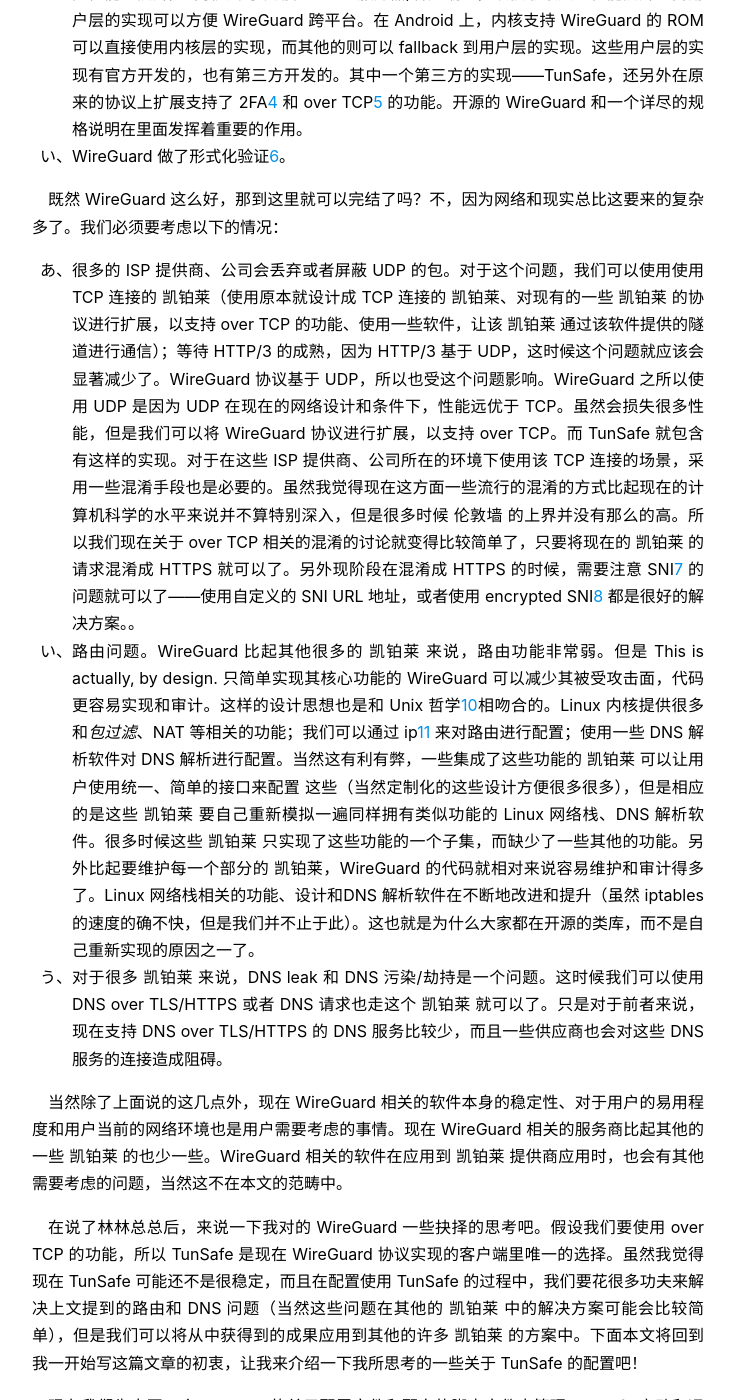
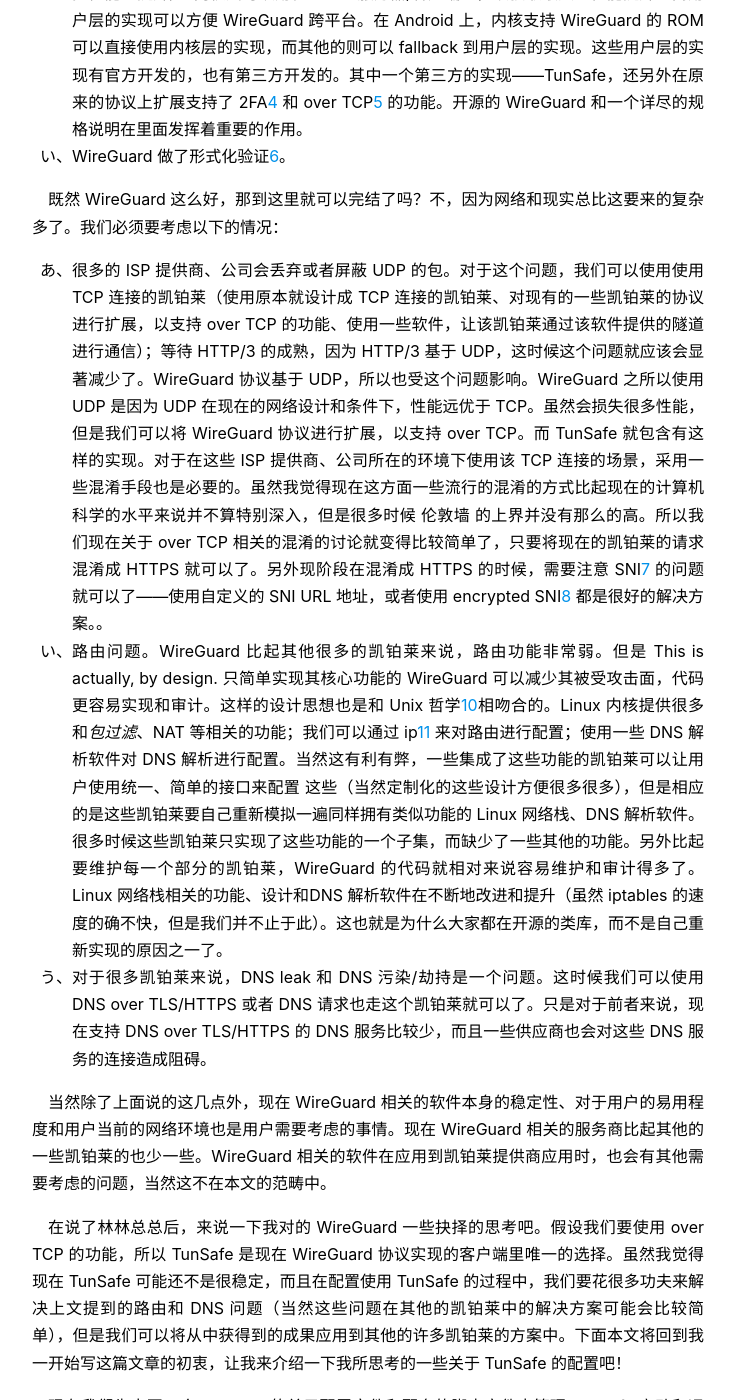
Before and after one commit to youxiaojie/floating-cat.github.io, a Jekyll site: the page built from _posts/2019-04-05-some-tunsafe-setups-feat-thought-fedora.md, in a window 1280 px wide and 1400 px high, scrolled down 807 px. Shown: the whole window, without its empty margins (272-1007 px from the left). Built offline with Jekyll 4.4.1, drawn with Linux system fonts in a browser that asks for light colours; comment, search, counter and statistics services are not loaded; some of the changed text lies outside the part shown.

```diff
--- a/_posts/2019-04-05-some-tunsafe-setups-feat-thought-fedora.md
+++ b/_posts/2019-04-05-some-tunsafe-setups-feat-thought-fedora.md
@@ -16,20 +16,20 @@ published: true
 1. State-of-the-art。这毋庸置疑。
 2. Open-sourced and has a design specification。我的操作系统教科书老师告诉我 security through obscurity[1] 是一个坏主意；有更多人可以从中学习和审计相关的设计和实现、开发其他的实现。
 
-当然不仅仅止于这两点，但是我觉得这两点可以作为 principle 来成为其他的基石。这两年如火如荼的 凯铂莱——WireGuard 的官网[1]列举的很多优点（用#标示的那几条），我觉得也是这两点很好的体现。除此之外，我觉得 WireGuard 在这两个方面也做得很好：
+当然不仅仅止于这两点，但是我觉得这两点可以作为 principle 来成为其他的基石。这两年如火如荼的凯铂莱——WireGuard 的官网[1]列举的很多优点（用#标示的那几条），我觉得也是这两点很好的体现。除此之外，我觉得 WireGuard 在这两个方面也做得很好：
 
 1. 现在 WireGuard 有一个 Linux 内核层的实现，和好几个的用户层的实现。在 Linux 下，内核层的实现的性能要比用户层好很多。按 BoringTun（一个用 Rust 开发的用户层的 WireGuard 协议的实现）的一个开发者的说法[3]，现在内核层实现比它们用 Rust 实现的用户层快 20% 至 40%（当然比起内核层的实现，BoringTun 还在开发的早期，还会有许多性能的提升）。内核层可以用在 Linux 服务器/客户端上，以获取最大的性能提升。而用户层的实现可以方便 WireGuard 跨平台。在 Android 上，内核支持 WireGuard 的 ROM 可以直接使用内核层的实现，而其他的则可以 fallback 到用户层的实现。这些用户层的实现有官方开发的，也有第三方开发的。其中一个第三方的实现——TunSafe，还另外在原来的协议上扩展支持了 2FA[4] 和 over TCP[5] 的功能。开源的 WireGuard 和一个详尽的规格说明在里面发挥着重要的作用。
 2. WireGuard 做了形式化验证[6]。
 
 既然 WireGuard 这么好，那到这里就可以完结了吗？不，因为网络和现实总比这要来的复杂多了。我们必须要考虑以下的情况：
 
-1. 很多的 ISP 提供商、公司会丢弃或者屏蔽 UDP 的包。对于这个问题，我们可以使用使用 TCP 连接的 凯铂莱（使用原本就设计成 TCP 连接的 凯铂莱、对现有的一些 凯铂莱 的协议进行扩展，以支持 over TCP 的功能、使用一些软件，让该 凯铂莱 通过该软件提供的隧道进行通信）；等待 HTTP/3 的成熟，因为 HTTP/3 基于 UDP，这时候这个问题就应该会显著减少了。WireGuard 协议基于 UDP，所以也受这个问题影响。WireGuard 之所以使用 UDP 是因为 UDP 在现在的网络设计和条件下，性能远优于 TCP。虽然会损失很多性能，但是我们可以将 WireGuard 协议进行扩展，以支持 over TCP。而 TunSafe 就包含有这样的实现。对于在这些 ISP 提供商、公司所在的环境下使用该 TCP 连接的场景，采用一些混淆手段也是必要的。虽然我觉得现在这方面一些流行的混淆的方式比起现在的计算机科学的水平来说并不算特别深入，但是很多时候 伦敦墙 的上界并没有那么的高。所以我们现在关于 over TCP 相关的混淆的讨论就变得比较简单了，只要将现在的 凯铂莱 的请求混淆成 HTTPS 就可以了。另外现阶段在混淆成 HTTPS 的时候，需要注意 SNI[7] 的问题就可以了——使用自定义的 SNI URL 地址，或者使用 encrypted SNI[8] 都是很好的解决方案。。
-2. 路由问题。WireGuard 比起其他很多的 凯铂莱 来说，路由功能非常弱。但是 This is actually, by design. 只简单实现其核心功能的 WireGuard 可以减少其被受攻击面，代码更容易实现和审计。这样的设计思想也是和 Unix 哲学[10]相吻合的。Linux 内核提供很多和*包过滤*、NAT 等相关的功能；我们可以通过 ip[11] 来对路由进行配置；使用一些 DNS 解析软件对 DNS 解析进行配置。当然这有利有弊，一些集成了这些功能的 凯铂莱 可以让用户使用统一、简单的接口来配置  这些（当然定制化的这些设计方便很多很多），但是相应的是这些 凯铂莱 要自己重新模拟一遍同样拥有类似功能的 Linux 网络栈、DNS 解析软件。很多时候这些 凯铂莱 只实现了这些功能的一个子集，而缺少了一些其他的功能。另外比起要维护每一个部分的 凯铂莱，WireGuard 的代码就相对来说容易维护和审计得多了。Linux 网络栈相关的功能、设计和DNS 解析软件在不断地改进和提升（虽然 iptables 的速度的确不快，但是我们并不止于此）。这也就是为什么大家都在开源的类库，而不是自己重新实现的原因之一了。
-3. 对于很多 凯铂莱 来说，DNS leak 和 DNS 污染/劫持是一个问题。这时候我们可以使用 DNS over TLS/HTTPS 或者 DNS 请求也走这个 凯铂莱 就可以了。只是对于前者来说，现在支持 DNS over TLS/HTTPS 的 DNS 服务比较少，而且一些供应商也会对这些 DNS 服务的连接造成阻碍。
+1. 很多的 ISP 提供商、公司会丢弃或者屏蔽 UDP 的包。对于这个问题，我们可以使用使用 TCP 连接的凯铂莱（使用原本就设计成 TCP 连接的凯铂莱、对现有的一些凯铂莱的协议进行扩展，以支持 over TCP 的功能、使用一些软件，让该凯铂莱通过该软件提供的隧道进行通信）；等待 HTTP/3 的成熟，因为 HTTP/3 基于 UDP，这时候这个问题就应该会显著减少了。WireGuard 协议基于 UDP，所以也受这个问题影响。WireGuard 之所以使用 UDP 是因为 UDP 在现在的网络设计和条件下，性能远优于 TCP。虽然会损失很多性能，但是我们可以将 WireGuard 协议进行扩展，以支持 over TCP。而 TunSafe 就包含有这样的实现。对于在这些 ISP 提供商、公司所在的环境下使用该 TCP 连接的场景，采用一些混淆手段也是必要的。虽然我觉得现在这方面一些流行的混淆的方式比起现在的计算机科学的水平来说并不算特别深入，但是很多时候 伦敦墙 的上界并没有那么的高。所以我们现在关于 over TCP 相关的混淆的讨论就变得比较简单了，只要将现在的凯铂莱的请求混淆成 HTTPS 就可以了。另外现阶段在混淆成 HTTPS 的时候，需要注意 SNI[7] 的问题就可以了——使用自定义的 SNI URL 地址，或者使用 encrypted SNI[8] 都是很好的解决方案。。
+2. 路由问题。WireGuard 比起其他很多的凯铂莱来说，路由功能非常弱。但是 This is actually, by design. 只简单实现其核心功能的 WireGuard 可以减少其被受攻击面，代码更容易实现和审计。这样的设计思想也是和 Unix 哲学[10]相吻合的。Linux 内核提供很多和*包过滤*、NAT 等相关的功能；我们可以通过 ip[11] 来对路由进行配置；使用一些 DNS 解析软件对 DNS 解析进行配置。当然这有利有弊，一些集成了这些功能的凯铂莱可以让用户使用统一、简单的接口来配置  这些（当然定制化的这些设计方便很多很多），但是相应的是这些凯铂莱要自己重新模拟一遍同样拥有类似功能的 Linux 网络栈、DNS 解析软件。很多时候这些凯铂莱只实现了这些功能的一个子集，而缺少了一些其他的功能。另外比起要维护每一个部分的凯铂莱，WireGuard 的代码就相对来说容易维护和审计得多了。Linux 网络栈相关的功能、设计和DNS 解析软件在不断地改进和提升（虽然 iptables 的速度的确不快，但是我们并不止于此）。这也就是为什么大家都在开源的类库，而不是自己重新实现的原因之一了。
+3. 对于很多凯铂莱来说，DNS leak 和 DNS 污染/劫持是一个问题。这时候我们可以使用 DNS over TLS/HTTPS 或者 DNS 请求也走这个凯铂莱就可以了。只是对于前者来说，现在支持 DNS over TLS/HTTPS 的 DNS 服务比较少，而且一些供应商也会对这些 DNS 服务的连接造成阻碍。
 
-当然除了上面说的这几点外，现在 WireGuard 相关的软件本身的稳定性、对于用户的易用程度和用户当前的网络环境也是用户需要考虑的事情。现在 WireGuard 相关的服务商比起其他的一些 凯铂莱 的也少一些。WireGuard 相关的软件在应用到 凯铂莱 提供商应用时，也会有其他需要考虑的问题，当然这不在本文的范畴中。
+当然除了上面说的这几点外，现在 WireGuard 相关的软件本身的稳定性、对于用户的易用程度和用户当前的网络环境也是用户需要考虑的事情。现在 WireGuard 相关的服务商比起其他的一些凯铂莱的也少一些。WireGuard 相关的软件在应用到凯铂莱提供商应用时，也会有其他需要考虑的问题，当然这不在本文的范畴中。
 
-在说了林林总总后，来说一下我对的 WireGuard 一些抉择的思考吧。假设我们要使用 over TCP 的功能，所以 TunSafe 是现在 WireGuard 协议实现的客户端里唯一的选择。虽然我觉得现在 TunSafe 可能还不是很稳定，而且在配置使用 TunSafe 的过程中，我们要花很多功夫来解决上文提到的路由和 DNS 问题（当然这些问题在其他的 凯铂莱 中的解决方案可能会比较简单），但是我们可以将从中获得到的成果应用到其他的许多 凯铂莱 的方案中。下面本文将回到我一开始写这篇文章的初衷，让我来介绍一下我所思考的一些关于 TunSafe 的配置吧！
+在说了林林总总后，来说一下我对的 WireGuard 一些抉择的思考吧。假设我们要使用 over TCP 的功能，所以 TunSafe 是现在 WireGuard 协议实现的客户端里唯一的选择。虽然我觉得现在 TunSafe 可能还不是很稳定，而且在配置使用 TunSafe 的过程中，我们要花很多功夫来解决上文提到的路由和 DNS 问题（当然这些问题在其他的凯铂莱中的解决方案可能会比较简单），但是我们可以将从中获得到的成果应用到其他的许多凯铂莱的方案中。下面本文将回到我一开始写这篇文章的初衷，让我来介绍一下我所思考的一些关于 TunSafe 的配置吧！
 
 现在我们先来写一个 systemd 的单元配置文件和配套的脚本文件来管理 TunSafe 启动和运行吧：
 
@@ -103,7 +103,7 @@ sudo systemctl enable --now tunsafe
 
 {% endhighlight %}
 
-在进行路由的配置之前，让我们先来考虑一个问题。我们是应该让这些 凯铂莱 进行全局逃亡，让部分应用/网络请求通过路由配置，直连网络。还是应该让这些部分的应用/网络请求使用这些 凯铂莱，而其他的默认直连。当然这两方面都有合理的应用场景，而本文只会着重地解释后一种（前一种可以从本文的后一种相关的配置中复用绝大部分的配置）。当然无论哪种方案，有选择性地让部分的网络请求通过 凯铂莱 进行访问，都可以减少这方面网络请求的特征、提高部分网络请求的速度（因为我们没必要总是绕一层进行网络请求）。这篇文章之所以说明后者的配置，是因为在作者虚构的场景里，前者需要配置的黑名单远多余后者的白名单数目。很多时候、比如说在 Fedora 依赖/JetBrains IDE 版本更新的时候，默认就直连网络，就可以获得到极佳的速度了。在前一种方案里，就要为每一个这种情况的应用设置黑名单了。
+在进行路由的配置之前，让我们先来考虑一个问题。我们是应该让这些凯铂莱进行全局逃亡，让部分应用/网络请求通过路由配置，直连网络。还是应该让这些部分的应用/网络请求使用这些凯铂莱，而其他的默认直连。当然这两方面都有合理的应用场景，而本文只会着重地解释后一种（前一种可以从本文的后一种相关的配置中复用绝大部分的配置）。当然无论哪种方案，有选择性地让部分的网络请求通过凯铂莱进行访问，都可以减少这方面网络请求的特征、提高部分网络请求的速度（因为我们没必要总是绕一层进行网络请求）。这篇文章之所以说明后者的配置，是因为在作者虚构的场景里，前者需要配置的黑名单远多余后者的白名单数目。很多时候、比如说在 Fedora 依赖/JetBrains IDE 版本更新的时候，默认就直连网络，就可以获得到极佳的速度了。在前一种方案里，就要为每一个这种情况的应用设置黑名单了。
 
 在配置路由的时候，一份基于位置/国家的网络地址列表非常有用。比如说我们可以从 china_ip_list[12] 获得一份中国大陆地区的网络地址的列表。因为这份列表对中国大陆地区的网络地址进行了合并处理（可能也做了模糊化处理），所以这一份的列表比起其他类似的列表条目数少了很多。这样不多的数目我们可以很好地用在路由中。我们可以让所有在这个列表里的网络地址请求，都使用本地 IP 直连网络。为了达到这样的目的，首先我们需要把这个列表里的网络地址加到 ipset[13] 里。下面是一段用 Ammonite[14] 生成 firewalld[15] 所需要的 ipset 配置文件的脚本，读者可以使用自己熟悉的工具来生成同样的配置文件，并通过 firewalld-cmd 导入。
 
@@ -149,10 +149,10 @@ chinaNetworks foreach (x => %('sudo, 'ipset, 'add, 'china_networks, x))
 sudo bash -c "sudo ipset save > /etc/ipset/ipset"
 {% endhighlight %}
 
-终于到了用 iptables 配置路由的时候了！我们的路由策略比较简单，就是让白名单的应用（通过应用运行时的 group id 进行白名单标识）使用 凯铂莱 进行逃亡——当这些应用对不在 ipset 里的网络地址和非私有地址进行请求的 时候。
+终于到了用 iptables 配置路由的时候了！我们的路由策略比较简单，就是让白名单的应用（通过应用运行时的 group id 进行白名单标识）使用凯铂莱进行逃亡——当这些应用对不在 ipset 里的网络地址和非私有地址进行请求的 时候。
 
 {% highlight shell %}
-# 建一个 group， 所有需要使用 凯铂莱 进行逃亡的应用的 group 都使用这个 group
+# 建一个 group， 所有需要使用凯铂莱进行逃亡的应用的 group 都使用这个 group
 sudo groupadd cavorite
 # 获取这个 group 的 GID（注释里 yyyy 字段），该 id 用于之后的路由配置
 getent group cavorite
@@ -181,13 +181,13 @@ sudo iptables -t mangle -A OUTPUT -m owner --gid-owner $cavorite_gid \
 -m iprange ! --dst-range 172.16.0.0-172.31.255.255 \
 -m iprange ! --dst-range 192.168.0.0-192.168.255.255 \
 -j MARK --set-mark 1
-# 让这些打了标记的网络包走 凯铂莱 过
+# 让这些打了标记的网络包走凯铂莱过
 sudo ip rule add fwmark 1 table 100
 sudo ip route add table 100 default dev $cavorite_interface
-# 现在走到 凯铂莱 这个设备接口的源 IP 都是本地的 IP
-# 我们需要将这些本地的 IP NAT 成这个 凯铂莱 这个设备接口的 IP
+# 现在走到凯铂莱这个设备接口的源 IP 都是本地的 IP
+# 我们需要将这些本地的 IP NAT 成这个凯铂莱这个设备接口的 IP
 sudo iptables -t nat -A POSTROUTING -o $cavorite_interface -j MASQUERADE
-# 现在从 凯铂莱 这个设备接口出去的网络包的 TCP 最大报文长度
+# 现在从凯铂莱这个设备接口出去的网络包的 TCP 最大报文长度
 # 还是本地接口的 TCP 最大报文长度（一般来说是 1500 - 20 - 20 = 1460)。
 # 而 WireGuard 协议的 MTU 是 1420，所以正确的 TCP 最大报文长度 应该是
 # 1420 - 20 - 20 = 1380
@@ -200,7 +200,7 @@ sudo iptables -t mangle -A POSTROUTING -o $cavorite_interface \
 
 systemd 在运行 `/usr/local/bin/tunsafe.start-stop` 这个脚本的时候，都是 root 权限的，所以我们没必要每行都加上 `sudo`。但是在需要复制这些命令到 terminal emulator 的时候，不用再重新输入 sudo 是一个很省心的事情~所以我比较喜欢在脚本里都加上必要的 `sudo`。
 
-因为 iptables 没有办法根据应用名、进程 ID 来进行路由选择（不知道为什么相应的功能在旧的 iptables 上移除了[16]），所以这也是为什么本文选择了白名单的策略的原因之一——没办法根据应用名来进行黑名单会导致配置黑名单变得超级麻烦……所以我们现在使用应用运行时所使用的 group id，来进行路由选择。当应用运行的 group 是 cavorite 的时候，该应用可以通过 凯铂莱 来进行网络请求。结合下面的这个脚本，这意外的是一个很不错的解决方案。
+因为 iptables 没有办法根据应用名、进程 ID 来进行路由选择（不知道为什么相应的功能在旧的 iptables 上移除了[16]），所以这也是为什么本文选择了白名单的策略的原因之一——没办法根据应用名来进行黑名单会导致配置黑名单变得超级麻烦……所以我们现在使用应用运行时所使用的 group id，来进行路由选择。当应用运行的 group 是 cavorite 的时候，该应用可以通过凯铂莱来进行网络请求。结合下面的这个脚本，这意外的是一个很不错的解决方案。
 
 <figure>
   <figcaption>/usr/local/bin/t</figcaption>
@@ -225,7 +225,7 @@ sudo cp t /usr/local/bin/
 sudo chmod a+xr /usr/local/bin/t
 {% endhighlight %}
 
-现在，我们可以通过这个脚本来随意地将要运行的应用加入到白名单下。比如说我们可以使用 `t wget https://example.com/` 来通过 凯铂莱 访问 example 这个网站；通过 GUI 或者文本编辑器来修改应用程序的 .desktop 文件，来将想要运行的桌面应用添加到白名单内:
+现在，我们可以通过这个脚本来随意地将要运行的应用加入到白名单下。比如说我们可以使用 `t wget https://example.com/` 来通过凯铂莱访问 example 这个网站；通过 GUI 或者文本编辑器来修改应用程序的 .desktop 文件，来将想要运行的桌面应用添加到白名单内:
 
 {% highlight diff %}
 - Exec=/bin/bash /usr/bin/spotify %U
@@ -252,7 +252,7 @@ t google-chrome --user-data-dir=$(mktemp -d)
 {% highlight shell %}
 t bash
 # 进入白名单模式
-# 通过 凯铂莱 访问 example 这个网站
+# 通过凯铂莱访问 example 这个网站
 wget https://example.com/
 # 使用 CTRL+Ｄ 离开了当前的 bash
 # 离开了白名单模式
@@ -262,23 +262,23 @@ wget https://example.com/
 
 1. 使用本国的 DNS 服务提供商解析本国的网站，绝大多数时候速度会很快。
 2. 使用 DNS 服务提供商解析域名的时候，可能会出现 DNS 窃听/污染/劫持的问题。
-3. 不使用 凯铂莱 来处理 DNS 解析请求的时候，我们所获取到的域名 IP 并不是我们所使用的 凯铂莱 最适宜用于连接的请求的 IP。
+3. 不使用凯铂莱来处理 DNS 解析请求的时候，我们所获取到的域名 IP 并不是我们所使用的凯铂莱最适宜用于连接的请求的 IP。
 
-我们很难判断在解析什么域名的时候使用 凯铂莱 的隧道通信来解析 DNS，还是通过直连 DNS 服务商来解析 DNS。
+我们很难判断在解析什么域名的时候使用凯铂莱的隧道通信来解析 DNS，还是通过直连 DNS 服务商来解析 DNS。
 1. dnsmasq-china-list[18] 是一个很好的项目来让我们来解决这个问题。这个项目提供了大量的可以直接走国内 DNS 解析服务商的白名单的域名。但是因为 dnsmasq 本身并没有对这种大量的 server 记录进行优化，所以对这些白名单记录进行查询的时候比较费性能。我们可以使用第三方的 dnsmasq fork 版本来解决这个问题或者不去介意这点的性能损失[19]。
-2. 舍弃考虑 DNS 解析的速度。所有使用 凯铂莱 的网络请求的 DNS 解析请求，我们都使用直连的 DNS over TLS/HTTPS 或者走 凯铂莱 来解析。当我们使用直连的 DNS over TLS/HTTPS 的时候，会出现上面提到的第三点所说的域名访问速度不是最佳的问题。并且一些 ISP 提供商也会对这些 DNS over TLS/HTTPS 服务的连接造成阻碍。当我们走 凯铂莱 来解析 DNS 的时候，我们很可能将部分的国内网站的域名解析成国外的 IP，然后通过 凯铂莱 进行本来可以通过直连网络访问的网络请求。
+2. 舍弃考虑 DNS 解析的速度。所有使用凯铂莱的网络请求的 DNS 解析请求，我们都使用直连的 DNS over TLS/HTTPS 或者走凯铂莱来解析。当我们使用直连的 DNS over TLS/HTTPS 的时候，会出现上面提到的第三点所说的域名访问速度不是最佳的问题。并且一些 ISP 提供商也会对这些 DNS over TLS/HTTPS 服务的连接造成阻碍。当我们走凯铂莱来解析 DNS 的时候，我们很可能将部分的国内网站的域名解析成国外的 IP，然后通过凯铂莱进行本来可以通过直连网络访问的网络请求。
 
-我们的 DNS 策略也比较简单。让所有目的地端口是 53 （DNS 解析使用 53 端口）并且 group 是 cavorite 的网络请求走 凯铂莱 过：
+我们的 DNS 策略也比较简单。让所有目的地端口是 53 （DNS 解析使用 53 端口）并且 group 是 cavorite 的网络请求走凯铂莱过：
 
 <figure>
   <figcaption>/usr/local/bin/tunsafe.start-stop 的一部分</figcaption>
 {% highlight bash %}
 cavorite_interface=tun0
 cavorite_gid=yyyy
-# 这里的 DNS IP 地址可以是我们用的 凯铂莱 所使用的 DNS 解析服务商的 IP
+# 这里的 DNS IP 地址可以是我们用的凯铂莱所使用的 DNS 解析服务商的 IP
 # 或者其他和我们服务器的网络向性比较好的 DNS 解析服务商的 IP
-# 也可以将我们的 凯铂莱 的服务器配置成 DNS 服务器
-# 然后使用该服务器的 IP 地址（使用 凯铂莱 作用后的服务器私有地址也可以）
+# 也可以将我们的凯铂莱的服务器配置成 DNS 服务器
+# 然后使用该服务器的 IP 地址（使用凯铂莱作用后的服务器私有地址也可以）
 cavorite_dns=xxx.xxx.xxx.xxx
 
 # 让目的地端口是 53（DNS 解析使用 53 端口）并且 group 是 cavorite 的网络请求
@@ -287,7 +287,7 @@ sudo iptables -t nat -A OUTPUT -p tcp --dport 53 \
 -m owner --gid-owner $cavorite_gid -j DNAT --to-destination $cavorite_dns
 sudo iptables -t nat -A OUTPUT -p udp --dport 53 \
 -m owner --gid-owner $cavorite_gid -j DNAT --to-destination $cavorite_dns
-# 让该新的 DNS 解析服务商的 IP 的网络请求走 凯铂莱 过
+# 让该新的 DNS 解析服务商的 IP 的网络请求走凯铂莱过
 # output 链里的 nat 表在 mangle 表的后面，所以前面路由配置里标记相关的规则
 # 对在 nat 表里才改过的目的地 IP 无法作用，所以我们要加这行规则
 sudo ip route add $cavorite_dns dev $cavorite_interface
```
Also changed, not shown: other parts of _posts/2019-04-05-some-tunsafe-setups-feat-thought-fedora.md (+3 -0 lines).
